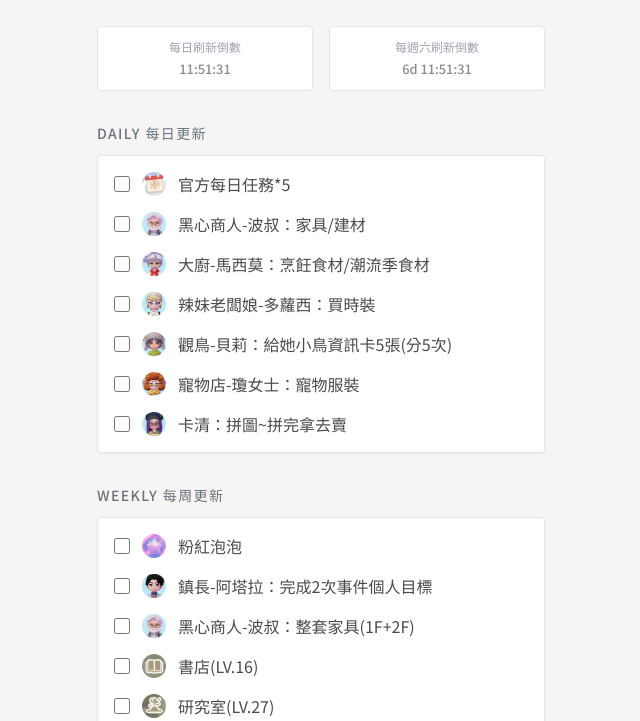
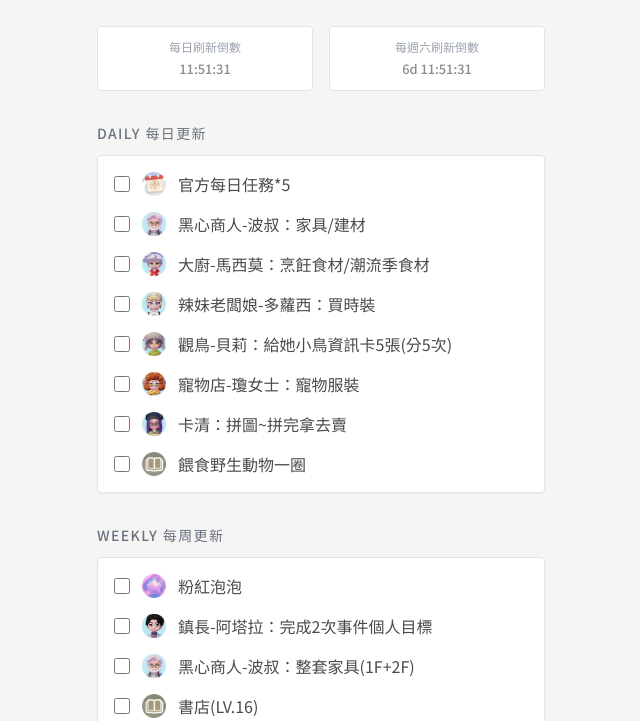
Before and after one commit to boonee-lab/htpialist, a plain HTML site: page index.html in a window 1280 px wide. Shown: the part 79-800 px from the top of the page, without its empty margins (319-959 px from the left). Drawn offline with nearby package versions, Linux system fonts and the light colour scheme.

Commit message:
Update index.html

```diff
--- a/index.html
+++ b/index.html
@@ -68,6 +68,12 @@
                     <input type="checkbox" class="checkbox-custom w-4 h-4 rounded border-gray-300" onchange="saveData()">
                     <img src="Ka-Ching.png" alt="圖紙" class="w-6 h-6 object-contain flex-shrink-0">
                     <span>卡清：拼圖~拼完拿去賣</span>
+                </label>
+
+                <label class="flex items-center space-x-3 cursor-pointer">
+                    <input type="checkbox" class="checkbox-custom w-4 h-4 rounded border-gray-300" onchange="saveData()">
+                    <img src="Bookstore.png" alt="圖紙" class="w-6 h-6 object-contain flex-shrink-0">
+                    <span>餵食野生動物一圈</span>
                 </label>
             </div>
         </section>
```
